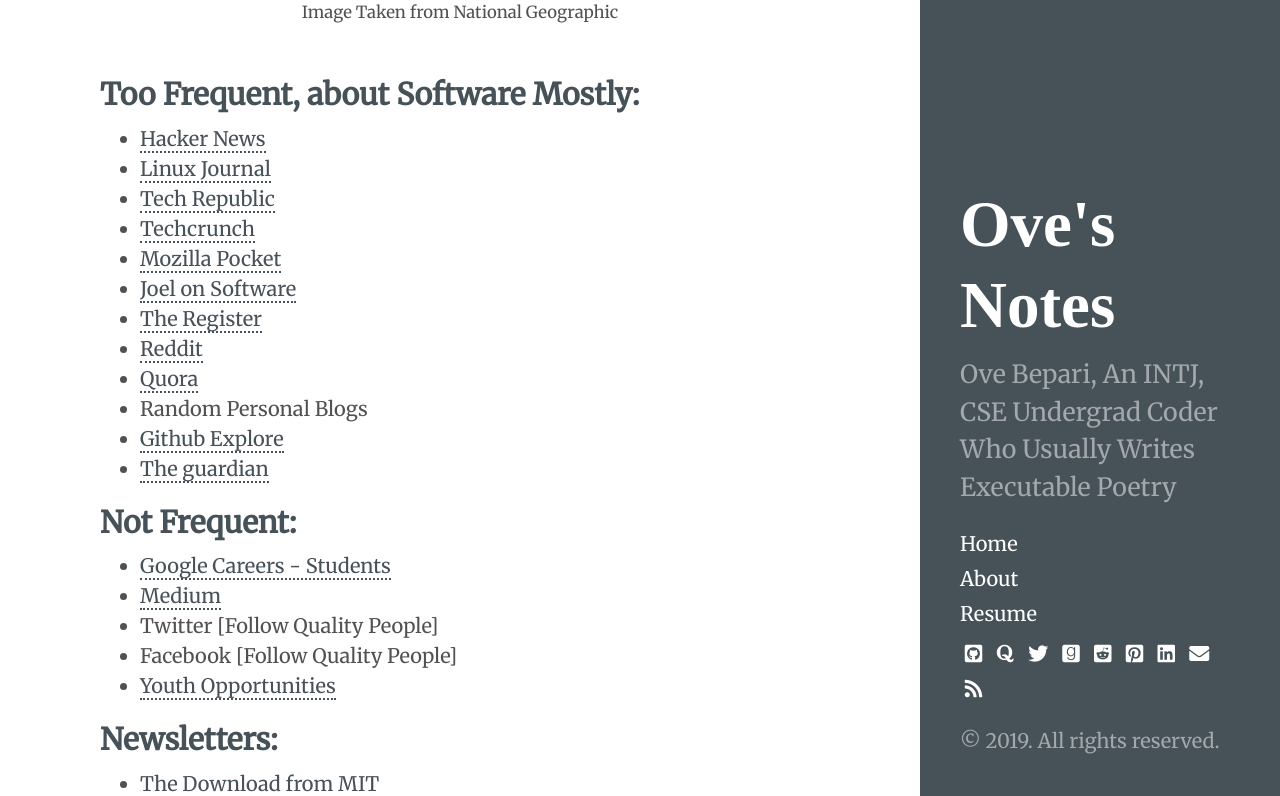
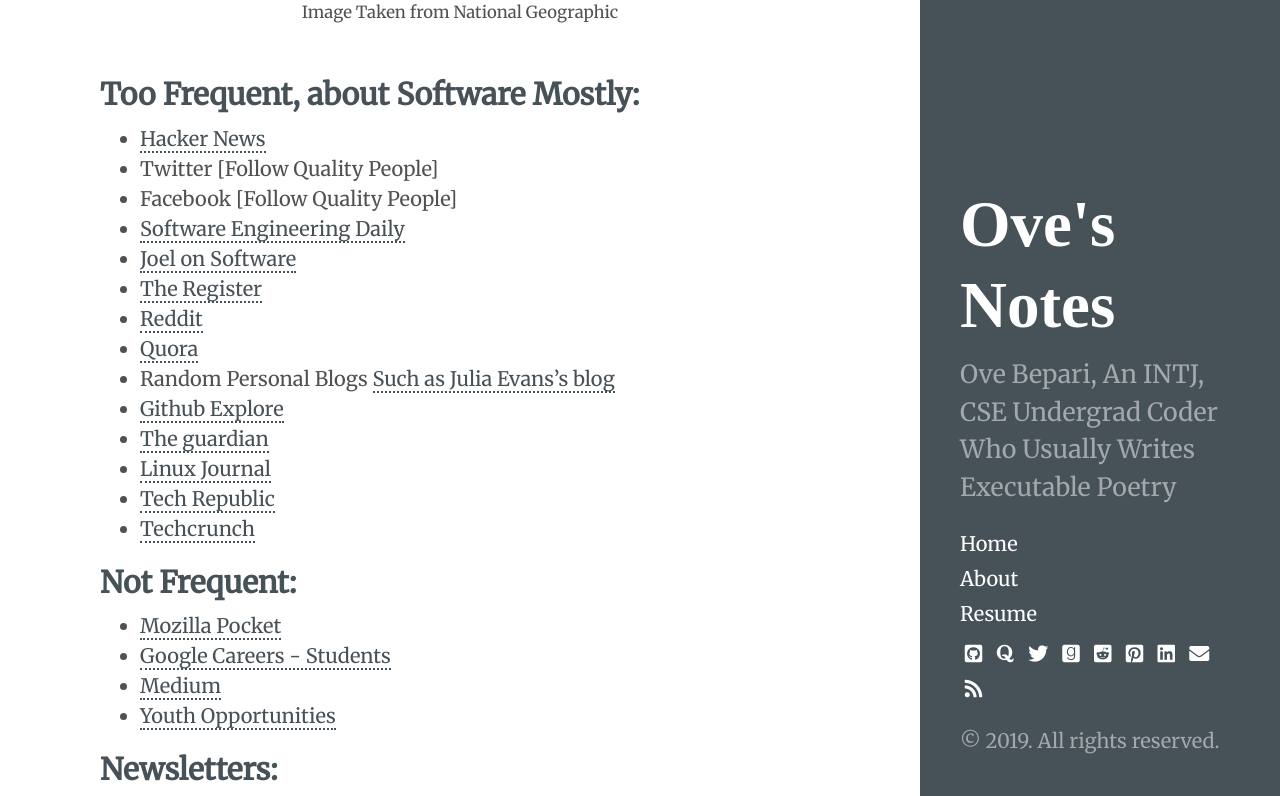
Before and after one commit to ovebepari/ovebepari.github.io, a Jekyll site: the page built from _posts/2019-01-12-oves-news-knowledge-sources.md, in a window 1280 px wide and 900 px high, scrolled down 615 px, cut to the strip 104-900 px from the top of the window. Built offline with Jekyll 4.4.1, drawn with Linux system fonts in a browser that asks for light colours; comment, search, counter and statistics services are not loaded.

Commit message:
Added Software Engineering Daily

```diff
--- a/_posts/2019-01-12-oves-news-knowledge-sources.md
+++ b/_posts/2019-01-12-oves-news-knowledge-sources.md
@@ -15,25 +15,25 @@
 ## Too Frequent, about Software Mostly:
 
 - [Hacker News](http://news.ycombinator.com/)
-- [Linux Journal](https://www.linuxjournal.com/)
-- [Tech Republic](https://www.techrepublic.com/)
-- [Techcrunch](https://techcrunch.com/)
-- [Mozilla Pocket](https://getpocket.com/explore/)
+- Twitter  [Follow Quality People]
+- Facebook [Follow Quality People]
+- [Software Engineering Daily](https://softwareengineeringdaily.com/)
 - [Joel on Software](https://www.joelonsoftware.com/)
 - [The Register](https://www.theregister.co.uk/)
 - [Reddit](http://reddit.com/)
 - [Quora](http://quora.com/)
-- Random Personal Blogs
+- Random Personal Blogs [Such as Julia Evans's blog](https://jvns.ca)
 - [Github Explore](https://github.com/explore)
 - [The guardian](https://www.theguardian.com/international)
-
+- [Linux Journal](https://www.linuxjournal.com/)
+- [Tech Republic](https://www.techrepublic.com/)
+- [Techcrunch](https://techcrunch.com/)
 
 ## Not Frequent:
 
+- [Mozilla Pocket](https://getpocket.com/explore/)
 - [Google Careers - Students](https://careers.google.com/students)
 - [Medium](https://medium.com/)
-- Twitter  [Follow Quality People]
-- Facebook [Follow Quality People]
 - [Youth Opportunities](https://www.youthop.com/)
 
 ## Newsletters:
```
